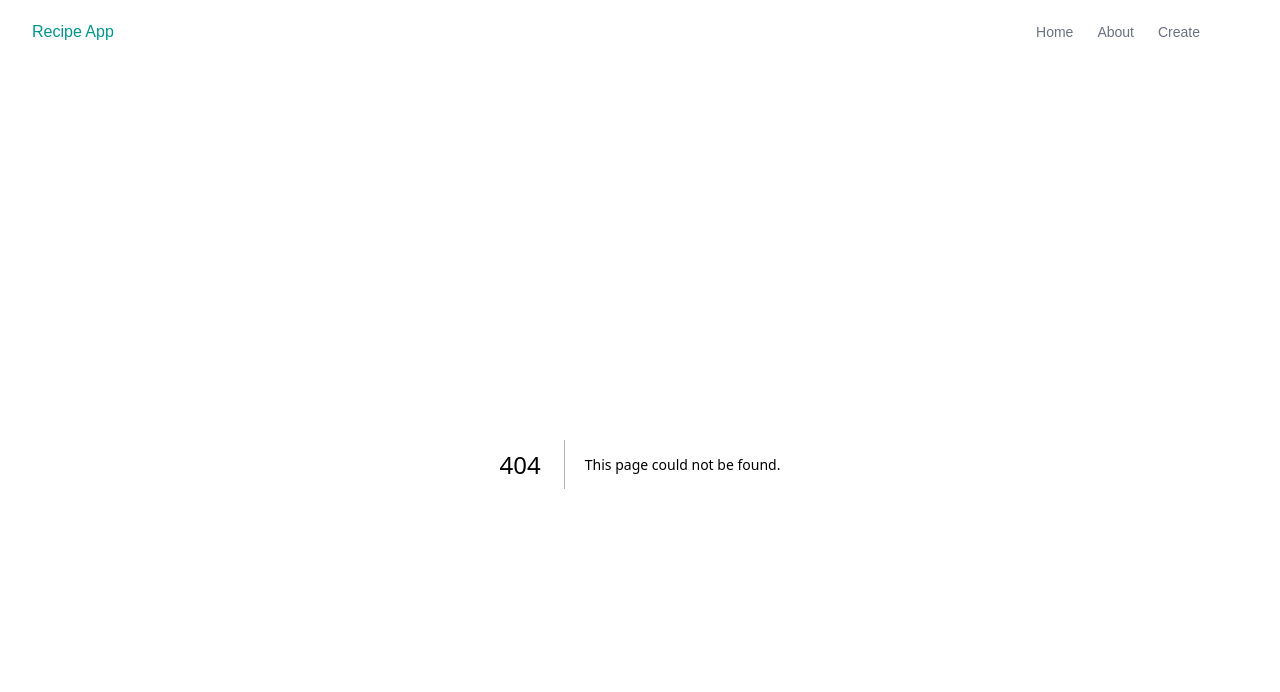
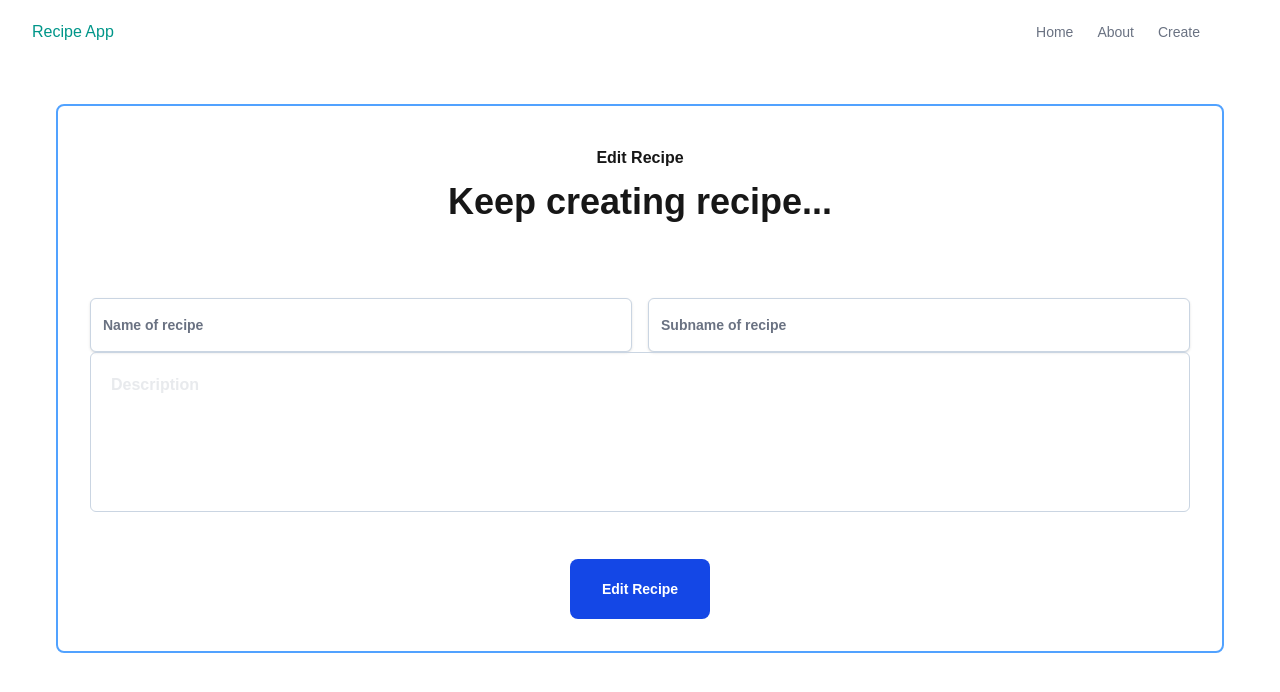
Before and after one commit to bishaldsrija08/recipe-app, a Next.js app: page /edit/1 in a window 1280 px wide. Before the commit this address had no page. Shown: the top 692 px of the page. Built offline with nearby package versions, Linux system fonts and the light colour scheme; no server answers; the database is empty.

Commit message:
update recipe done

```diff
--- a/src/app/[id]/page.jsx
+++ b/src/app/[id]/page.jsx
@@ -40,7 +40,7 @@ const Single = async ({ params }) => {
                     </p>
                     <div className="mt-6 flex items-center space-x-4">
                         <div className="mt-8">
-                            <Link href="/1/edit" className="bg-gray-900 text-gray-100 px-5 py-3 font-semibold rounded">Edit Recipe</Link>
+                            <Link href={`/edit/${recipe.id}`} className="bg-gray-900 text-gray-100 px-5 py-3 font-semibold rounded">Edit Recipe</Link>
                         </div>
                       <DeleteButton recipeId={recipe.id}/>
                     </div>
--- /dev/null
+++ b/src/app/edit/[id]/page.jsx
@@ -0,0 +1,118 @@
+"use client";
+
+import { useRouter } from "next/navigation";
+import React, { useState, useEffect } from "react";
+
+const Edit = ({ params }) => {
+  const router = useRouter();
+  const paramsData = React.use(params); // unwrap the params Promise
+  const recipeId = paramsData.id;
+
+  const [data, setData] = useState({
+    name: "",
+    subname: "",
+    description: ""
+  });
+
+  // Fetch recipe data on client side after mount
+  useEffect(() => {
+    const fetchSingleRecipe = async () => {
+      try {
+        const response = await fetch(`http://localhost:3000/api/recipe/${recipeId}`);
+        if (!response.ok) throw new Error("Failed to fetch recipe");
+        const result = await response.json();
+        if (result.data && result.data.length > 0) {
+          setData({
+            name: result.data[0].name || "",
+            subname: result.data[0].subname || "",
+            description: result.data[0].description || ""
+          });
+        }
+      } catch (error) {
+        console.error("Error fetching recipe:", error);
+      } finally {
+        setLoading(false);
+      }
+    };
+
+    fetchSingleRecipe();
+  }, [recipeId]);
+
+  const handleChange = (e) => {
+    const { name, value } = e.target;
+    setData((prev) => ({ ...prev, [name]: value }));
+  };
+
+  const handleSubmit = async (e) => {
+    e.preventDefault();
+
+    try {
+      const response = await fetch(`http://localhost:3000/api/recipe/${recipeId}`, {
+        method: "PATCH",
+        headers: { "Content-Type": "application/json" },
+        body: JSON.stringify(data),
+      });
+
+      if (!response.ok) {
+        console.error("Error in updating recipe");
+        return;
+      }
+
+      alert("Recipe updated successfully");
+      router.push("/");
+    } catch (error) {
+      console.error("Submission error:", error);
+    }
+  };
+
+  return (
+    <div className="mx-14 mt-10 border-2 border-blue-400 rounded-lg">
+      <div className="mt-10 text-center font-bold">Edit Recipe</div>
+      <div className="mt-3 text-center text-4xl font-bold">Keep creating recipe...</div>
+      <form onSubmit={handleSubmit} className="mt-10">
+        <div className="p-8">
+          <div className="flex gap-4">
+            <input
+              value={data.name}
+              onChange={handleChange}
+              type="text"
+              name="name"
+              className="mt-1 block w-1/2 rounded-md border border-slate-300 bg-white px-3 py-4 placeholder-slate-400 shadow-sm placeholder:font-semibold placeholder:text-gray-500 focus:border-sky-500 focus:outline-none focus:ring-1 focus:ring-sky-500 sm:text-sm"
+              placeholder="Name of recipe"
+            />
+            <input
+              value={data.subname}
+              onChange={handleChange}
+              type="text"
+              name="subname"
+              className="mt-1 block w-1/2 rounded-md border border-slate-300 bg-white px-3 py-4 placeholder-slate-400 shadow-sm placeholder:font-semibold placeholder:text-gray-500 focus:border-sky-500 focus:outline-none focus:ring-1 focus:ring-sky-500 sm:text-sm"
+              placeholder="Subname of recipe"
+            />
+          </div>
+
+          <div>
+            <textarea
+              value={data.description}
+              onChange={handleChange}
+              name="description"
+              cols={30}
+              rows={10}
+              className="mb-10 h-40 w-full resize-none rounded-md border border-slate-300 p-5 font-semibold text-gray-300"
+              placeholder="Description"
+            />
+          </div>
+          <div className="text-center">
+            <button
+              type="submit"
+              className="cursor-pointer rounded-lg bg-blue-700 px-8 py-5 text-sm font-semibold text-white"
+            >
+              Edit Recipe
+            </button>
+          </div>
+        </div>
+      </form>
+    </div>
+  );
+};
+
+export default Edit;
```
